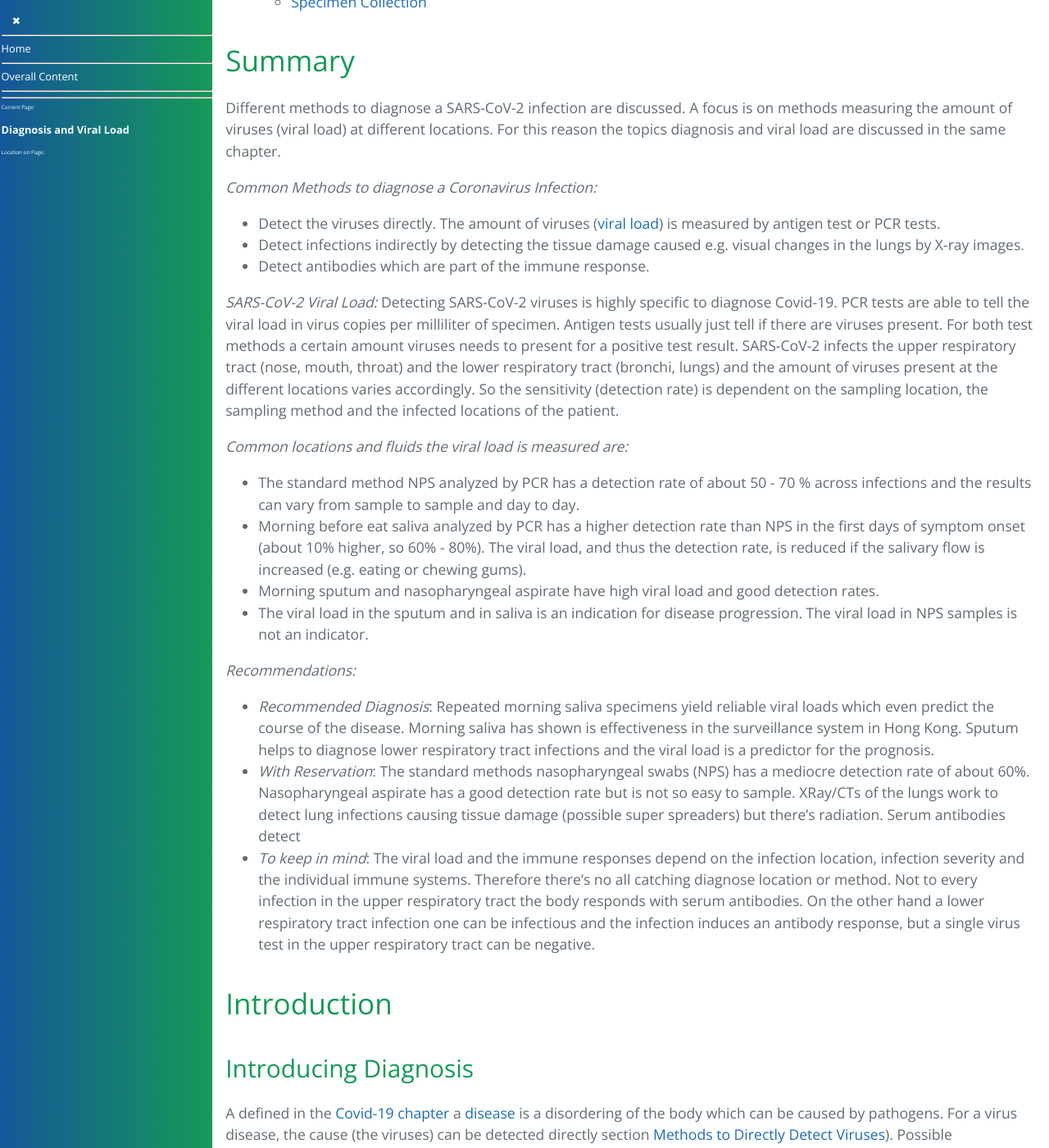
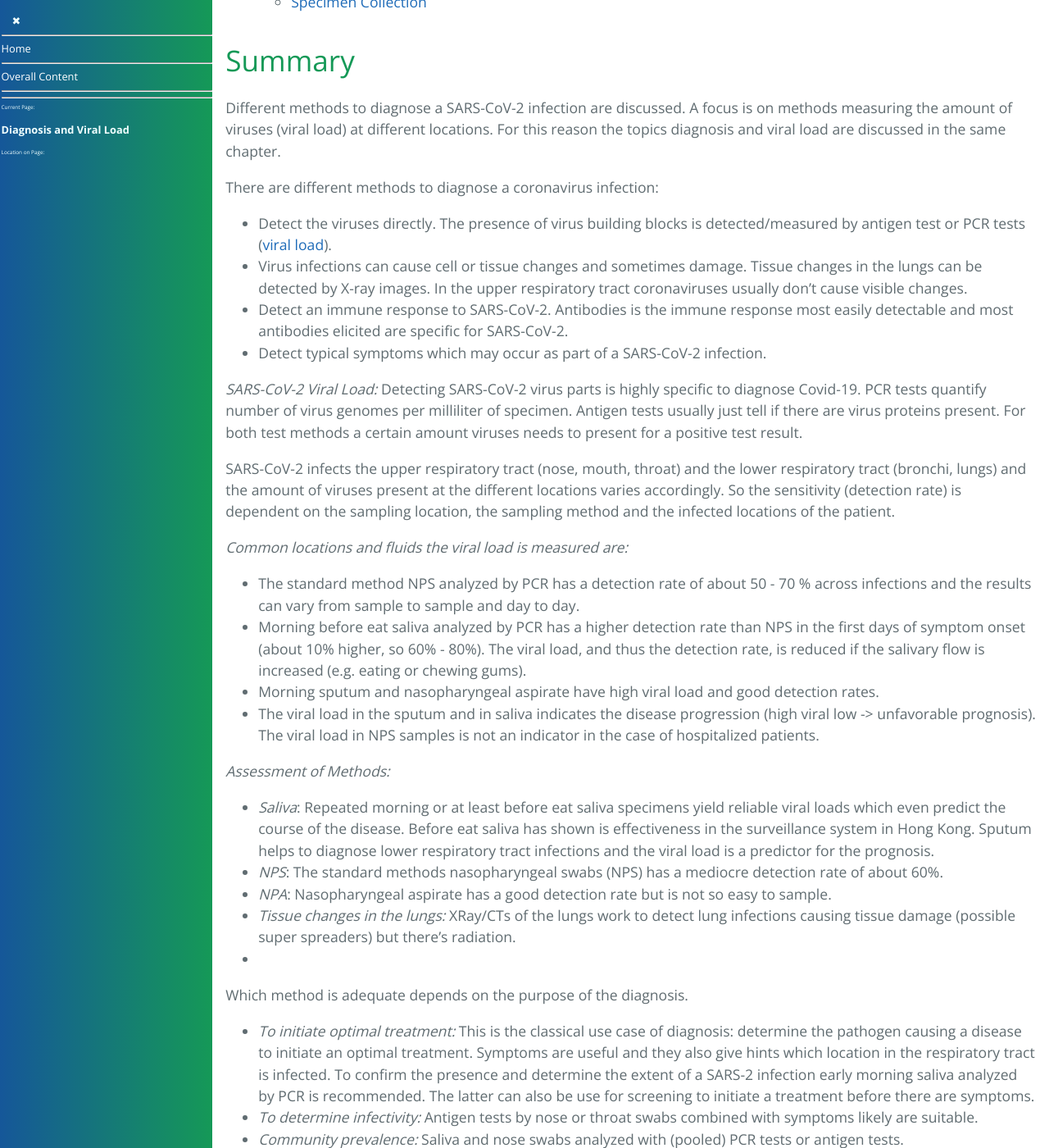
Before and after one commit to forestgrape/coronavirus, a Jekyll site: the page built from 3_medical/diagnosis_and_viral_load.md, in a window 1280 px wide and 1400 px high, scrolled down 1243 px. Shown: the whole window at 82% size. Built offline with Jekyll 4.4.1, drawn with Linux system fonts in a browser that asks for light colours; our own code applies the rules of GitHub Pages for plain Markdown files; some of the changed text lies outside the part shown.

Commit message:
formulations

```diff
--- a/3_medical/diagnosis_and_viral_load.md
+++ b/3_medical/diagnosis_and_viral_load.md
@@ -51,43 +51,61 @@
 ## Summary
 Different methods to diagnose a SARS-CoV-2 infection are discussed. A focus is on methods measuring the amount of viruses (viral load) at different locations. For this reason the topics diagnosis and viral load are discussed in the same chapter.
 
-_Common Methods to diagnose a Coronavirus Infection:_
-* Detect the viruses directly. The amount of viruses ([viral load](#viral-load)) is measured by antigen test or PCR tests.
-* Detect infections indirectly by detecting the tissue damage caused e.g. visual changes in the lungs by X-ray images.
-* Detect antibodies which are part of the immune response.
+There are different methods to diagnose a coronavirus infection:
+* Detect the viruses directly. The presence of virus building blocks is detected/measured by antigen test or PCR tests ([viral load](#viral-load)).
+* Virus infections can cause cell or tissue changes and sometimes damage. Tissue changes in the lungs can be detected by X-ray images. In the upper respiratory tract coronaviruses usually don't cause visible changes.
+* Detect an immune response to SARS-CoV-2. Antibodies is the immune response most easily detectable and most antibodies elicited are specific for SARS-CoV-2.
+* Detect typical symptoms which may occur as part of a SARS-CoV-2 infection.
 
 _SARS-CoV-2 Viral Load:_
-Detecting SARS-CoV-2 viruses is highly specific to diagnose Covid-19. PCR tests are able to tell the viral load in virus copies per milliliter of specimen. Antigen tests usually just tell if there are viruses present. For both test methods a certain amount viruses needs to present for a positive test result. SARS-CoV-2 infects the upper respiratory tract (nose, mouth, throat) and the lower respiratory tract (bronchi, lungs) and the amount of viruses present at the different locations varies accordingly. So the sensitivity (detection rate) is dependent on the sampling location, the sampling method and the infected locations of the patient.
+Detecting SARS-CoV-2 virus parts is highly specific to diagnose Covid-19. PCR tests quantify number of virus genomes per milliliter of specimen. Antigen tests usually just tell if there are virus proteins present. For both test methods a certain amount viruses needs to present for a positive test result.
+
+SARS-CoV-2 infects the upper respiratory tract (nose, mouth, throat) and the lower respiratory tract (bronchi, lungs) and the amount of viruses present at the different locations varies accordingly. So the sensitivity (detection rate) is dependent on the sampling location, the sampling method and the infected locations of the patient.
 
 _Common locations and fluids the viral load is measured are:_
 * The standard method NPS analyzed by PCR has a detection rate of about  50 - 70 % across infections and the results can vary from sample to sample and day to day.
 * Morning before eat saliva analyzed by PCR has a higher detection rate than NPS in the first days of symptom onset (about 10% higher, so 60% - 80%). The viral load, and thus the detection rate, is reduced if the salivary flow is increased (e.g. eating or chewing gums).
 * Morning sputum and nasopharyngeal aspirate have high viral load and good detection rates.
-* The viral load in the sputum and in saliva is an indication for disease progression. The viral load in NPS samples is not an indicator.
+* The viral load in the sputum and in saliva indicates the disease progression (high viral low -> unfavorable prognosis). The viral load in NPS samples is not an indicator in the case of hospitalized patients.
 
-_Recommendations:_
-* _Recommended Diagnosis_: Repeated morning saliva specimens yield reliable viral loads which even predict the course of the disease. Morning saliva has shown is effectiveness in the surveillance system in Hong Kong. Sputum helps to diagnose lower respiratory tract infections and the viral load is a predictor for the prognosis.
-* _With Reservation_: The standard methods nasopharyngeal swabs (NPS) has a mediocre detection rate of about 60%. Nasopharyngeal aspirate has a good detection rate but is not so easy to sample. XRay/CTs of the lungs work to detect lung infections causing tissue damage (possible super spreaders) but there's radiation. Serum antibodies detect
-* _To keep in mind_: The viral load and the immune responses depend on the infection location, infection severity and the individual immune systems. Therefore there's no all catching diagnose location or method. Not to every infection in the upper respiratory tract the body responds with serum antibodies. On the other hand a lower respiratory tract infection one can be infectious and the infection induces an antibody response, but a single virus test in the upper respiratory tract can be negative.
+_Assessment of Methods:_
+* _Saliva_: Repeated morning or at least before eat saliva specimens yield reliable viral loads which even predict the course of the disease. Before eat saliva has shown is effectiveness in the surveillance system in Hong Kong. Sputum helps to diagnose lower respiratory tract infections and the viral load is a predictor for the prognosis.
+* _NPS_: The standard methods nasopharyngeal swabs (NPS) has a mediocre detection rate of about 60%.
+* _NPA_: Nasopharyngeal aspirate has a good detection rate but is not so easy to sample.
+* _Tissue changes in the lungs:_ XRay/CTs of the lungs work to detect lung infections causing tissue damage (possible super spreaders) but there's radiation.
+*
+
+Which method is adequate depends on the purpose of the diagnosis.
+* _To initiate optimal treatment:_ This is the classical use case of diagnosis: determine the pathogen causing a disease to initiate an optimal treatment. Symptoms are useful and they also give hints which location in the respiratory tract is infected. To confirm the presence and determine the extent of a SARS-2 infection early morning saliva analyzed by PCR is recommended. The latter can also be use for screening to initiate a treatment before there are symptoms.
+* _To determine infectivity:_ Antigen tests by nose or throat swabs combined with symptoms likely are suitable.
+* _Community prevalence:_ Saliva and nose swabs analyzed with (pooled) PCR tests or antigen tests.
+
+
+_To keep in mind_:
+The viral load and the immune responses depend on the infection location, infection severity and the individual immune systems. Therefore there's no all catching diagnose location or method. For example, not to every infection in the upper respiratory tract the body responds with serum antibodies. On the other hand a lower respiratory tract infection one can be infectious and the infection induces an antibody response, but a single virus test in the upper respiratory tract can be negative.
+
 
 
 
 ## Introduction
 
 ### Introducing Diagnosis
-A defined in the [Covid-19 chapter](../3_medical/covid19.md) a [disease](../3_medical/covid19.md#disease) is a disordering of the body which can be caused by pathogens. For a virus disease, the cause (the viruses) can be detected directly section [Methods to Directly Detect Viruses](#methods-to-directly-detect-viruses)). Possible disordering/damage caused (e.g. tissue damage) and possible induced immune responses can be inspected and indicate indirectly a virus infection (section [Methods to Indirectly Detect Viruses](#methods-to-indirectly-detect-viruses)).
+A defined in the [Covid-19 chapter](../3_medical/covid19.md) a [disease](../3_medical/covid19.md#disease) is a disordering of the body which can be caused by pathogens.
+* Possible disordering/damage caused (e.g. tissue damage) and possible induced immune responses can be inspected and indicate indirectly a virus infection (section [Methods to Indirectly Detect Viruses](#methods-to-indirectly-detect-viruses)).
+* If there is tissue damage or many cells get damaged, the body usually initiates an immune response which causes symptoms.
+* For a virus disease, the cause (the viruses) can be detected directly section [Methods to Directly Detect Viruses](#methods-to-directly-detect-viruses)). With the latter method also infections which don't cause a disease can be detected.
 
 > ###### Diagnosis
 > Diagnosis comes from dia ‘apart’ + gignōskein ‘recognize, know’ (British English Thesaurus). Diagnose an illness is to figure out the causes i.e. determine which disease causes the illness.
 
 ### History of Covid-19 Diagnosis
 * In late 2019 and January 2020 Covid-19 was mostly diagnosed based on lung CT findings.
-* In February 2020 PCR test became more widely available and often specimens from the lower respiratory tract such as BALF or sputum were used. With these methods not only a disease but also asymptomatic infections are diagnosed.
+* In February 2020 PCR test became more widely available and both specimens from the lower respiratory tract such as BALF or sputum and the upper respiratory tract were used. With these methods not only a disease but also asymptomatic infections are diagnosed.
 * From February/March 2020 to December 2020 the standard SARS-CoV-2 tests are nasopharyngeal swabs in most locations of the world. The viral load is detected either by [PCR-Test](#pcr-test) or [Antigen-Tests](#antigen-test).
 
   > In the very early phase of the Covid-19 pandemics PCR test were scarce and antigen tests not available so the work for BALF/sputum sampling was not the bottleneck. In the next months PCR test became more widely available but still limited, nasopharyngeal swabs were used: NPS sampling was doable since testing capacity was still limited. Then one just kept on doing NPS even though there have been early studies pointing to the benefits of other methods such as self collected saliva.
 * Late 2020 antigen tests are getting more common.
-* 2021? Alternate Locations? Rethink [Diagnosis Locations and Methods](#viral-load-at-different-locations-with-a-focus-on-diagnosis) and a chapter is devoted to [saliva based diagnosis](#saliva-diagnosis).
+* 2021? Alternate Locations? An overview is given in the section [Diagnosis Locations](#overview-diagnosis-locations) and a section considers [saliva based diagnosis](#saliva-diagnosis).
 
 
 ### Overview Diagnosis Methods
@@ -227,7 +245,7 @@ The saliva is secreted from different glands in the mouth. How much each of thes
 
 
 ### Detection Rates
-Sensitivity of Different Specimens freely estimated (if no direct data are available then the specimen is estimated from differences to known specimens. E.g. Nasal Swabs have about 10% lower detection rates than NPS so a rounded value of 0.9 * NPS rate is taken). In first week of severe respectively mild symptoms.
+Sensitivity of Different Specimens freely estimated (if no direct data are available then the specimen is estimated from differences to known specimens. E.g. Nasal Swabs have about 10% lower detection rates than NPS so a rounded value of 0.9 * NPS rate is taken). In first week of a SARS-CoV-2 infection with severe or with mild symptoms.
 
 Severe  | Mild  | Specimen
 --|--|--
@@ -366,7 +384,8 @@ Different [saliva Sampling Procedures](#saliva-sampling-procedures) yield differ
 
   > One reason more to relax the often overly strict [quarantine and isolation rules](../7_social/controlling.md#covid-19-cases-and-quarantine). Across the world the [detection rate](../3_medical/covid19.md#comparing-case-and-infection-fatality) is often below 10%. So 90% aren't sure or even don't know whether they are infected. With a positive test, most are likely careful (even without requirements).
 
-  To determine useful sampling/cheating an option is: Detection of members of the oral flora, since not only coronaviruses but also most other bacteria and viruses peak after sleep ([Carlson-Jones](#summary-carlson-jones)). RNaseP likely does not help: Saliva is essentially ultra-filtrated blood enriched with some enzymes and electrolytes and is secreted from cells in the different salivary glands ([Dawes](#summary-dawes)). Since RNaseP is both in the blood and in the secretory cells, RNaseP does not decrease much on an increased flow rate [to check].
+  To determine useful sampling/cheating an option is: Detection of members of the oral flora, since not only coronaviruses but also most other bacteria and viruses peak after sleep ([Carlson-Jones](#summary-carlson-jones)). RNaseP likely does not help: Saliva is essentially ultra-filtrated blood enriched with some enzymes and electrolytes and is secreted from cells in the different salivary glands ([Dawes](#summary-dawes)). Since RNaseP is both in the blood and in the secretory cells, RNaseP does not decrease much on an increased flow rate [to confirm and cite].
+
 
 
 
@@ -374,12 +393,24 @@ Different [saliva Sampling Procedures](#saliva-sampling-procedures) yield differ
 > partly subjective
 
 The optimal diagnosis method depends on the purpose of diagnosis (also addressed also in [Mina and Anderson](#mina)):
-* Diagnosis of at risk for severe Covid individuals: Multiple early morning salvia. Possibly combined with sputum or x-ray (for patients at high risk) and possibly even CT (for patients at high risk and of high age) to check lung involvement.
+* Diagnosis of individuals at risk for severe Covid: Multiple early morning salvia. Optionally upon infection, the lower respiratory tract involvement can be diagnosed with sputum  or x-ray. Possibly CT (for patients at high risk and of high age) to check lung involvement.
+
+_Scientific analyses:_
+  * Epidemiological analysis e.g. to determine spread patterns: Ideally a combination of methods including saliva, NPS swabs and symptoms to detect acute infections and serology for past infections.
+  * Medical analyses to assess the effectiveness of treatment methods and prevention methods: Same as epidemiological analyses and additionally sputum and exhaled aerosol are also very helpful at least in sub samples.
+
+  > Test for cohort testing and community studies are also discussed in the chapter [individual susceptibility and transmission](../5_epidemiological/individual_susceptibility_and_transmission.md).
+
+_Routine Screening:_
 * Routine screening of health/care home personal: Twice per week early morning saliva analyzed with pooled PCR.
+* Household samples to have an overview: PCR or antigen.
+* Airplane personal: saliva antigen tests. Travellers too if hospitalizations rates are high.
+
+_Routine Screening when hospitalization rates are high:_
 * Routine screening of personal in public settings such as supermarkets/public offices: Early morning saliva combined with do it yourself antigen tests once a week during moderate to high incidence of hospitalized cases. Confirmation with PCR.
-* Schools: Pooled saliva to have an overview.
+* Companies, Educational Settings: Pooled saliva to have an overview.
+
   > Quarantine should be waved for children since children rarely transmit SARS-CoV-2 and quarantine can be especially hard for them and quarantine can contribute to long Covid & possibly to PIMS.
-
 
 
 ## Summarized References
@@ -397,8 +428,7 @@ As usually for summarized references:
 <https://doi.org/10.1016/j.xinn.2020.100061>
 
 > An early version of this article with fewer patients has the title "Evaluating the accuracy of different respiratory specimens in the
-laboratory diagnosis and monitoring the viral shedding of
-2019-nCoV infections"
+laboratory diagnosis and monitoring the viral shedding of 2019-nCoV infections" by Yang Yang et al and published at <https://doi.org/10.1101/2020.02.11.20021493>
 
 Location: Shenzhen, Guangdong, China; Date: written in May, patients likely from January to March
 ##### Methods
@@ -1100,7 +1132,10 @@ Total       |  5    | 1758  | 1763
 ### Time Series of Viral Load in URT Samples
 
 #### Summary Yuwen He
-**Value of Viral Nucleic Acid in Sputum and Feces and Specific IgM/IgG in Serum for the Diagnosis of Coronavirus Disease 2019**
+HeY,LuoJ,YangJ,SongJ,WeiL and Ma W (2020)
+*Value of Viral Nucleic Acid in Sputum and Feces and Specific IgM/IgG in Serum for the Diagnosis of Coronavirus Disease 2019.*
+Front. Cell. Infect. Microbiol. 10:445.
+<https://doi.org/10.3389/fcimb.2020.00445>
 
 ##### Methods
 * Participants:
@@ -1126,10 +1161,13 @@ Total       |  5    | 1758  | 1763
 [in work]
 **Saliva viral load is a dynamic unifying correlate of COVID-19 severity and mortality**
 ##### Methods
-* Continuation of the saliva analyses done in [Wyllie et al](#summary-wyllie-letter). The time series of viral loads in saliva and NPS specimens are compared to the corresponding pathogeneses.
+Continuation of the saliva analyses done in [Wyllie et al](#summary-wyllie-letter). The time series of viral loads in saliva and NPS specimens are compared to the corresponding pathogeneses. As described in [Wyllie et al](#summary-wyllie-letter), saliva is self collected in the morning right after waking up and before eating.
 ##### Results
 * The faster the saliva viral load decreases the better the prognosis (shown in Figure 2 D).
 * The NPS viral load peaks later than the saliva viral load and is more variable i.e. the decrease is less monotone (Figure 2 J).
+
+
+
 
 #### Summary To
 **Temporal profiles of viral load in posterior oropharyngeal saliva samples and serum antibody responses during infection by SARS-CoV-2: an observational cohort study**
```
Also changed, not shown: other parts of 3_medical/diagnosis_and_viral_load.md (+4 -2 lines).
